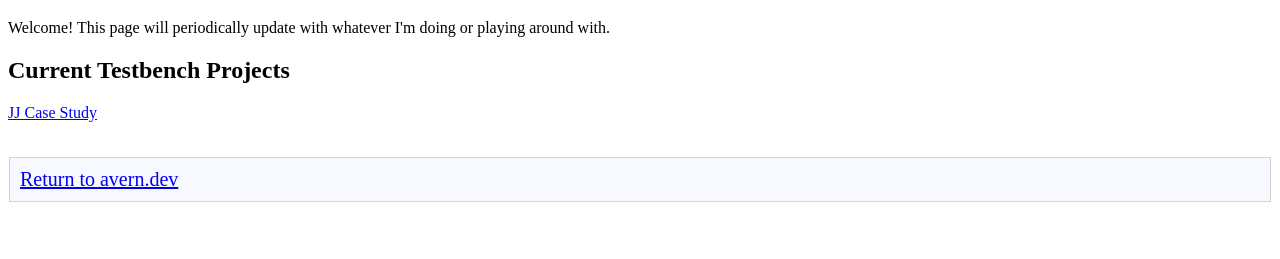
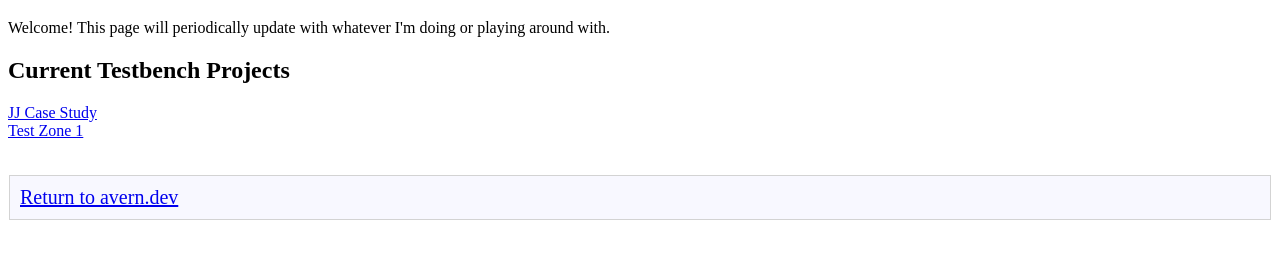
Before and after one commit to avern01/avern01.github.io, a plain HTML site: page index.html in a window 1280 px wide. Shown: the part 61-320 px from the top of the page. Drawn offline with Linux system fonts and the light colour scheme.

Commit message:
Update index.html

```diff
--- a/index.html
+++ b/index.html
@@ -4,7 +4,7 @@
 <h1>Avern's Testbench</h1>
 <p>Welcome! This page will periodically update with whatever I'm doing or playing around with.</p>
 <h2> Current Testbench Projects</h2>
-<p><a href="https://tb.avern.dev/jj-case-study/">JJ Case Study</a></p>
+<p><a href="https://tb.avern.dev/jj-case-study/">JJ Case Study</a><br><a href="https://tb.avern.dev/webtest1/">Test Zone 1</a></p>
 <br>
 <div style="background: ghostwhite;
             font-size: 20px;
```
